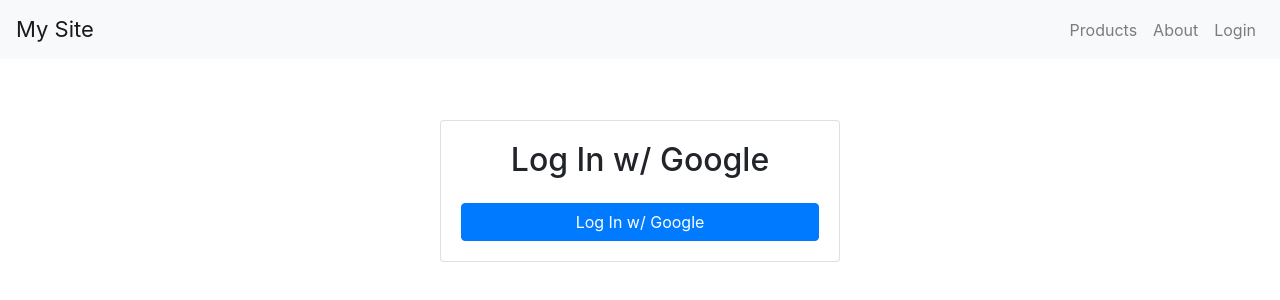
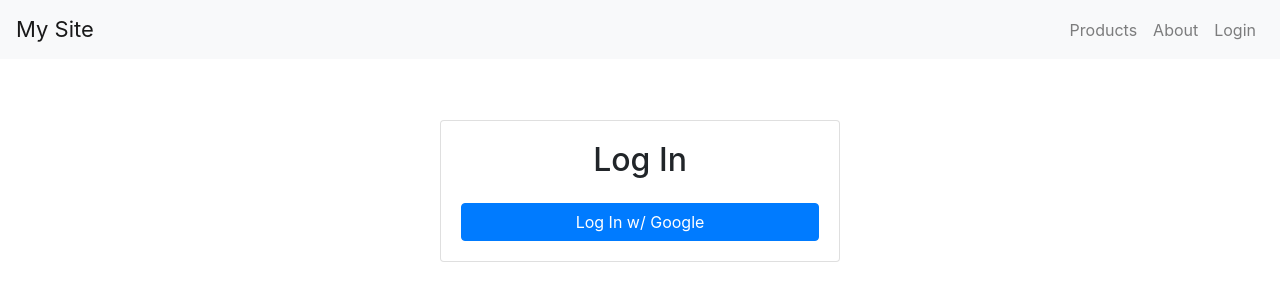
Before and after one commit to prof-rossetti/react-firebase-auth-template-2021, a React (Create React App) app: page /login in a window 1280 px wide. Shown: the top 300 px of the page. Built offline with nearby package versions, Linux system fonts and the light colour scheme; no server answers.

Commit message:
That's a nice google-specific button, but keep it simple for now

```diff
--- a/package.json
+++ b/package.json
@@ -12,6 +12,7 @@
     "react": "^17.0.1",
     "react-bootstrap": "^1.4.0",
     "react-dom": "^17.0.1",
+    "react-google-button": "^0.7.1",
     "react-router-bootstrap": "^0.25.0",
     "react-router-dom": "^5.2.0",
     "react-scripts": "4.0.1",
--- a/src/components/GoogleLogin.js
+++ b/src/components/GoogleLogin.js
@@ -1,7 +1,8 @@
 
 
 import React from 'react'
-import { Container, Card, Button, Form } from 'react-bootstrap'
+import { Container, Card, Button, Form, Image } from 'react-bootstrap'
+//import GoogleButton from 'react-google-button'
 import { useHistory } from 'react-router-dom'
 import firebase from "firebase/app"
 
@@ -16,28 +17,20 @@
         event.preventDefault()
 
         var provider = new firebase.auth.GoogleAuthProvider()
-        provider.addScope("https://www.googleapis.com/auth/userinfo.email")         // see: https://developers.google.com/identity/protocols/oauth2/scopes
+        provider.addScope("https://www.googleapis.com/auth/userinfo.email") // see: https://developers.google.com/identity/protocols/oauth2/scopes
 
-        await app.auth().signInWithPopup(provider)
-        //await app.auth().signInWithRedirect(provider)
+        const result = await app.auth().signInWithPopup(provider)
+        //const result = await app.auth().signInWithRedirect(provider)
 
-        //console.log(result.operationType)
-        //
-        //var user = result.user
-        //console.log("USER:", user)
-        ////console.log(user.uid, user.displayName, user.email, user.emailVerified,
-        ////    user.phoneNumber, user.photoURL, // user.refreshToken
-        ////)
-        ////setCurrentUser(user)
-        //
-        ////var providerId = result.additionalUserInfo.providerId
-        ////console.log("PROVIDER:", providerId)
-        //var profile = result.additionalUserInfo.profile
-        //console.log("USER PROFILE:", profile)
-        ////setUserProfile(profile)
-        //
-        //var token = result.credential.accessToken
-        //console.log("ACCESS TOKEN", token)
+        var user = result.user
+        var providerId = result.additionalUserInfo.providerId
+        var profile = result.additionalUserInfo.profile
+        var token = result.credential.accessToken
+        console.log("USER:", user) // user.uid, user.displayName, user.email, user.emailVerified, user.phoneNumber, user.photoURL, user.refreshToken
+        console.log("PROVIDER:", providerId)
+        console.log("USER PROFILE:", profile)
+        console.log("ACCESS TOKEN", token)
+        // TODO: store this user info in the database, perhaps firestore
 
         console.log("LOGIN SUCCESS")
         flash({message:"Login Success", variant: "success"})
@@ -49,13 +42,16 @@
             <div className="w-100" style={{ maxWidth: "400px", marginTop: "50px"}}>
                 <Card>
                     <Card.Body>
-                        <h2 className="text-center mb-4">Log In w/ Google</h2>
+                        <h2 className="text-center mb-4">Log In</h2>
 
                         <Form onSubmit={handleLogin}>
                             <Button className="w-100" type="submit">
                                 Log In w/ Google
                             </Button>
                         </Form>
+
+                        {/* <GoogleButton onClick={handleLogin} label="Log In w/ Google" /> */}
+
                     </Card.Body>
                 </Card>
             </div>
```
Also changed, not shown: 2 other files (tests, documents, lock files or other folders).
